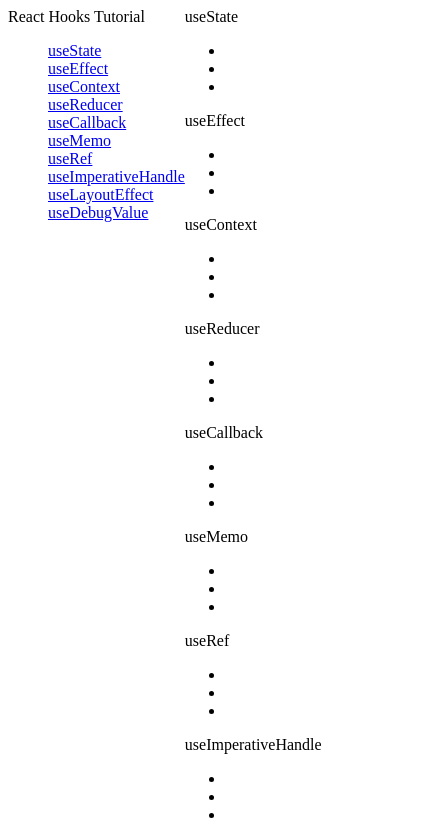
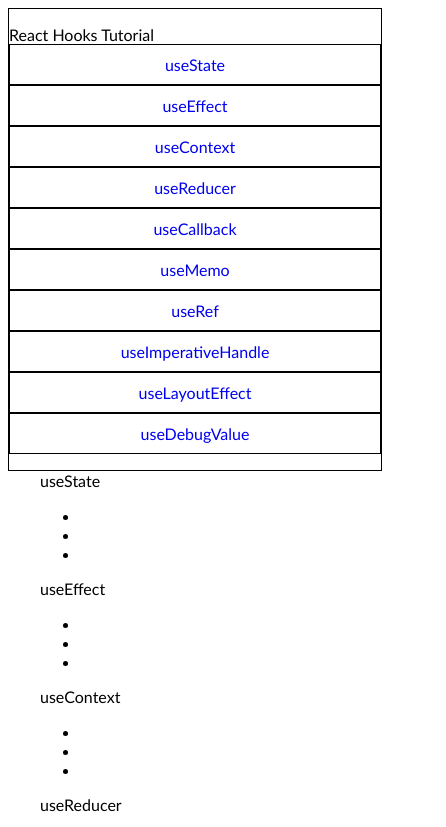
Before and after one commit to SabrinaMarkon/css-technical-documentation-page, a website: page index.html in a window 390 px wide. Shown: the top 827 px of the page, 446 px wide, since content can reach past the window. Drawn offline with Linux system fonts and the light colour scheme.

Commit message:
Add media queries and additional styling.

```diff
--- a/styles.css
+++ b/styles.css
@@ -1,7 +1,41 @@
 body {
   display: flex;
+  justify-content: space-between;
+  font-family: "Calibri";
+}
+#navbar {
+  border: 1px solid #000;
+  padding: 1em 0;
+}
+#navbar ul {
+  display: flex;
+  flex-direction: column;
+  list-style-type: none;
+  margin: 0;
+  padding: 0;
+}
+#navbar li {
+  padding: 10px;
+  border: 1px solid #000;
+  text-align: center;
+}
+a {
+  text-decoration: none;
 }
 
-#navbar > ul {
-  list-style-type: none;
+main {
+  width: 100%;
+  padding: 0 2em;
 }
+
+@media (min-width: 200px) {
+  body {
+    flex-direction: column;
+  }
+}
+
+@media (min-width: 500px) {
+  body {
+    flex-direction: row;
+  }
+}
```
